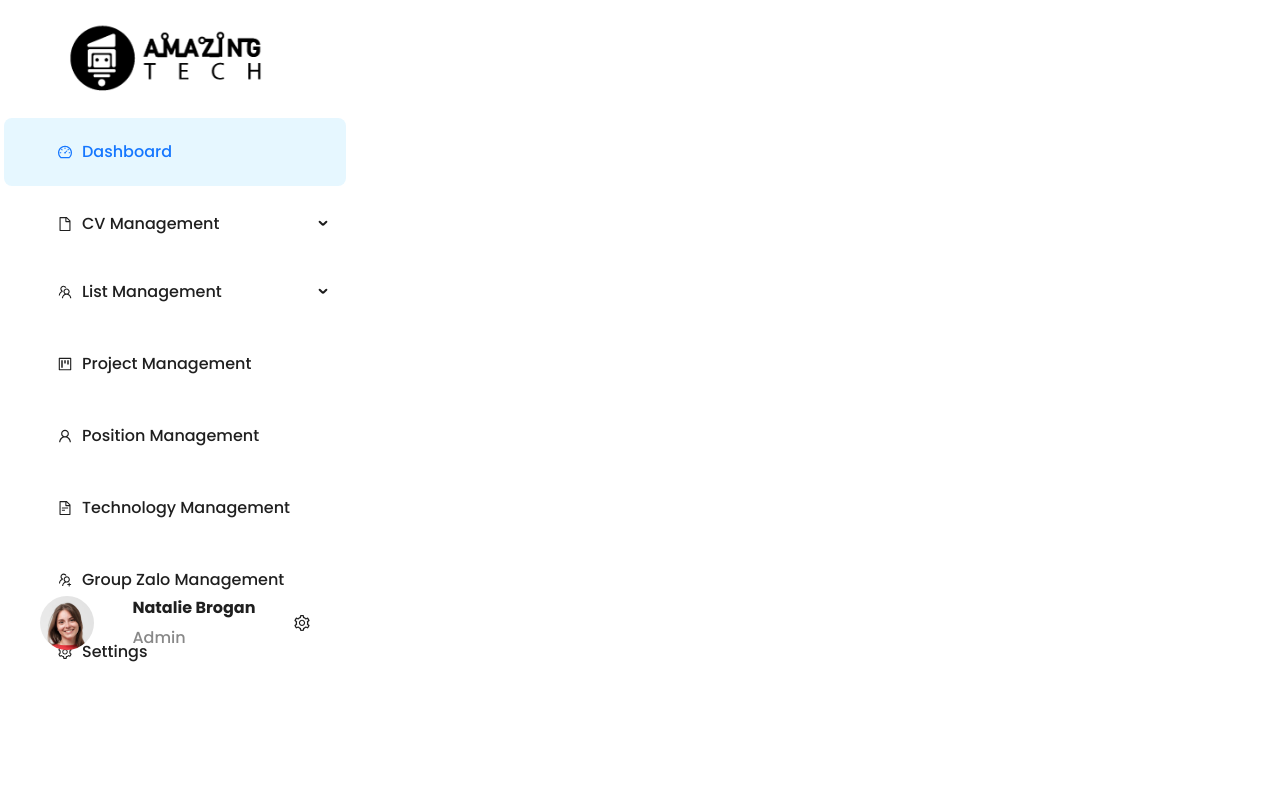
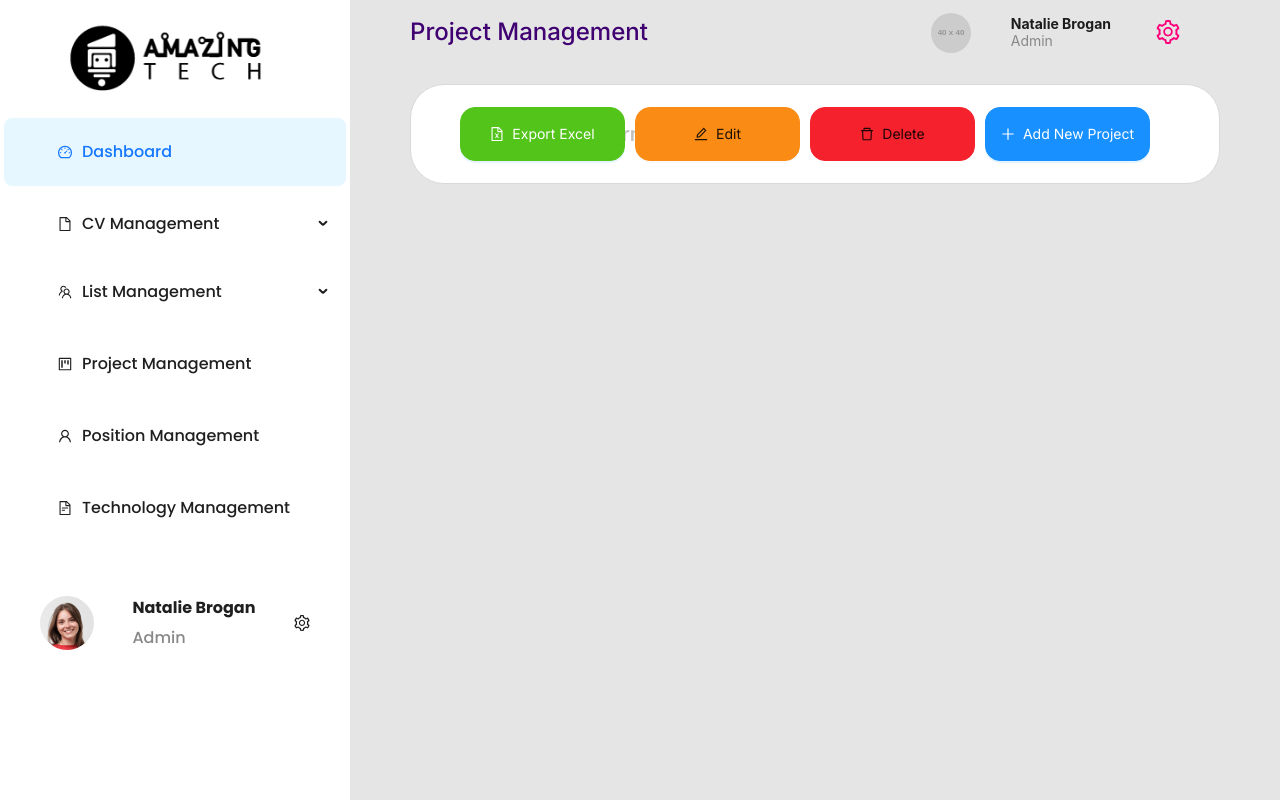
Before and after one commit to tuanhiepno1/intern_reactjs, a React (Create React App) app: page / in a window 1280 px wide. Built offline with nearby package versions, Linux system fonts and the light colour scheme.

Commit message:
update siderbar end header

```diff
--- a/public/index.html
+++ b/public/index.html
@@ -15,6 +15,7 @@
 
 
     <link href="https://fonts.googleapis.com/css2?family=Poppins:wght@300;400;500;600;700&display=swap" rel="stylesheet">
+    <link href="https://fonts.googleapis.com/css2?family=Inter:wght@100;200;300;400;500;600;700;800;900&display=swap" rel="stylesheet">
 
     <title>React App</title>
   </head>
--- /dev/null
+++ b/src/assets/styles/Header.css
@@ -0,0 +1,121 @@
+/* Header Container */
+.header-container {
+    background-color: #e5e5e5;
+    padding: 20px;
+    border-radius: 8px;
+    font-family: 'Inter', sans-serif;
+    height: 230px;
+  }
+
+  /* Title Styling */
+  .header-title {
+    margin: 0;
+    font-size: 24px;
+    color: #3f0071;
+    font-family: 'Inter', sans-serif;
+  }
+
+  /* User Information Section */
+  .header-user-info {
+    display: flex;
+    align-items: center;
+    gap: 30px;
+    margin-right: 40px;
+  }
+
+  .header-user-avatar {
+    width: 40px;
+    height: 40px;
+    border-radius: 50%;
+    margin-right: 10px;
+  }
+
+  .header-text-info {
+    display: flex;
+    flex-direction: column;
+    justify-content: center;
+    margin-right: 15px;
+    line-height: normal;
+  }
+
+  .header-text-info p {
+    margin: 0;
+    color: #888;
+  }
+
+  /* Settings Icon */
+  .header-settings-icon {
+    font-size: 24px;
+    color: #ff007a;
+  }
+
+  /* Search Row */
+  .header-search-row {
+    border-radius: 8px;
+  }
+
+  /* Search Input */
+  .header-search-input {
+    height: 100px;
+    width: 100%; /* Đảm bảo input chiếm đủ chiều rộng của cột */
+    border-radius: 34px;
+  }
+
+.ant-layout-header{
+  padding: 0 60px ;
+}
+
+
+  /* Action Buttons */
+
+.header-action-buttons{
+  position: absolute;
+  right: 0;
+  margin-right: 130px;
+
+}
+.header-action-buttons button{
+  height: 54px;
+  width: 165px;
+  border-radius: 15px;
+}
+
+  .header-action-buttons .ant-btn {
+    margin-left: 10px; /* Khoảng cách giữa các nút */
+  }
+
+  .header-btn-export {
+    background-color: #52c41a;
+    border-color: #52c41a;
+    font-family: 'Inter', sans-serif;
+  }
+
+  .header-btn-edit {
+    background-color: #fa8c16;
+    border-color: #fa8c16;
+    font-family: 'Inter', sans-serif;
+  }
+
+  .header-btn-delete {
+    background-color: #f5222d;
+    border-color: #f5222d;
+    font-family: 'Inter', sans-serif;
+  }
+
+  .header-btn-add {
+    background-color: #1890ff;
+    border-color: #1890ff;
+    font-family: 'Inter', sans-serif;
+  }
+
+  .main-container{
+    background-color: #e5e5e5;
+
+  }
+
+  .header-search-input{
+    font-size: 20px;
+    font-weight: 600;
+    padding-left: 68px;
+    font-family: 'Inter', sans-serif;
+  }
--- /dev/null
+++ b/src/assets/styles/NaviGation.css
@@ -0,0 +1,29 @@
+.layout-container {
+    display: flex;
+    height: 100vh; /* Chiều cao 100% của cửa sổ trình duyệt */
+  }
+
+  .sidebar-container {
+    width: 350px;  /* Chiều rộng cố định của Sidebar */
+
+  }
+
+  .main-container {
+    flex-grow: 1;  /* Phần còn lại của màn hình thuộc về main-container */
+    display: flex;
+    flex-direction: column;
+  }
+
+  .header {
+    width: 100%;
+    background-color: #e5e5e5;
+    padding: 20px;
+    box-shadow: 0 2px 8px rgba(0, 0, 0, 0.1);
+  }
+
+  /* Để thêm nội dung bên dưới Header */
+  .content {
+    flex-grow: 1;
+    padding: 20px;
+    background-color: #fff;
+  }
--- a/src/assets/styles/Sidebar.css
+++ b/src/assets/styles/Sidebar.css
@@ -2,6 +2,8 @@
 
 .ant-menu {
   border-inline-end: none !important;
+
+
 }
 .ant-menu-item {
   padding-left: 54px !important;
@@ -31,6 +33,8 @@
 }
 
 .sidebar-footer {
+  background: #fff;
+
   padding: 20px;
   max-width: 350px;
   min-width: 350px;
--- /dev/null
+++ b/src/components/Header/Header.js
@@ -0,0 +1,55 @@
+import React from 'react';
+import { Layout, Row, Col, Button, Input } from 'antd';
+import { SettingOutlined, FileExcelOutlined, EditOutlined, DeleteOutlined, PlusOutlined } from '@ant-design/icons';
+import '../../assets/styles/Header.css';
+
+const { Header } = Layout;
+
+const CustomHeader = () => {
+  return (
+    <Header className="header-container">
+      <Row justify="space-between" align="middle">
+        <Col span={12}>
+          <h2 className="header-title">Project Management</h2>
+        </Col>
+        <Col>
+          <div className="header-user-info">
+            <div>
+            <img
+              src="https://via.placeholder.com/40"
+              alt="User Avatar"
+              className="header-user-avatar"
+            />
+            </div>
+            <div className="header-text-info">
+            <strong>Natalie Brogan</strong>
+            <p>Admin</p>
+            </div>
+            <SettingOutlined className="header-settings-icon" />
+          </div>
+        </Col>
+      </Row>
+      <Row className="header-search-row" justify="space-between" align="middle" style={{ marginTop: '20px' }}>
+        <Col span={24}>
+          <Input placeholder="Search for Information" className="header-search-input" />
+        </Col>
+        <Col  className="header-action-buttons" style={{ textAlign: 'right' }}>
+          <Button type="primary" icon={<FileExcelOutlined />} className="header-btn-export">
+            Export Excel
+          </Button>
+          <Button type="default" icon={<EditOutlined />} className="header-btn-edit">
+            Edit
+          </Button>
+          <Button type="danger" icon={<DeleteOutlined />} className="header-btn-delete">
+            Delete
+          </Button>
+          <Button type="primary" icon={<PlusOutlined />} className="header-btn-add">
+            Add New Project
+          </Button>
+        </Col>
+      </Row>
+    </Header>
+  );
+};
+
+export default CustomHeader;
--- a/src/navigation/NaviGation.js
+++ b/src/navigation/NaviGation.js
@@ -1,16 +1,22 @@
 import React from 'react';
 
 import Sidebar from '../components/Sidebar/Sidebar';
+import CustomHeader from '../components/Header/Header';
 
+import '../assets/styles/NaviGation.css';
 
 
 const NaviGation = () => {
   return (
-
-    <>
-      <Sidebar />
-    </>
-
+    <div className="layout-container">
+      <div className="sidebar-container">
+        <Sidebar />
+      </div>
+      <div className="main-container">
+        <CustomHeader />
+        {/* Nội dung khác có thể nằm dưới Header */}
+      </div>
+    </div>
   );
 };
 
```
